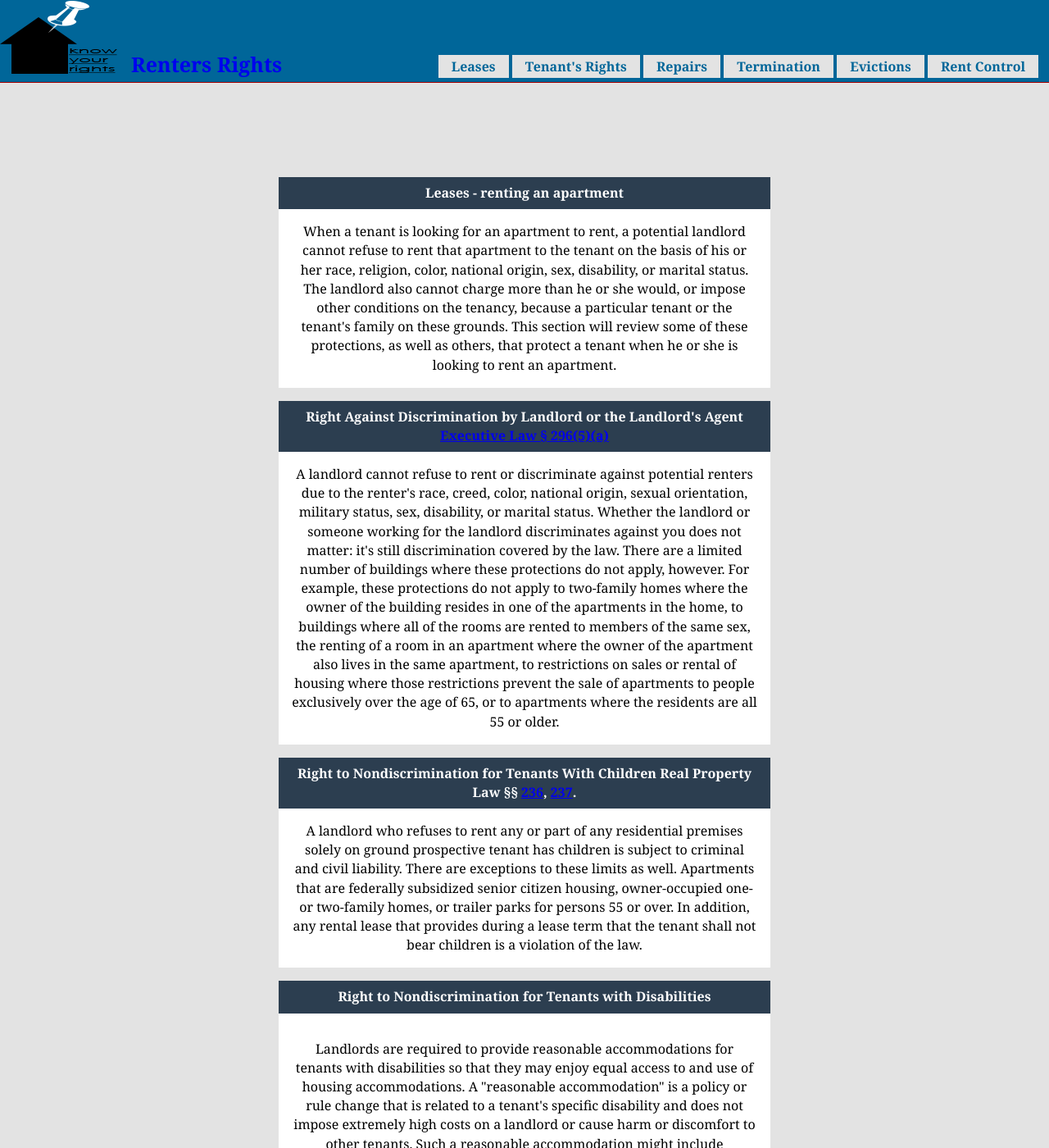
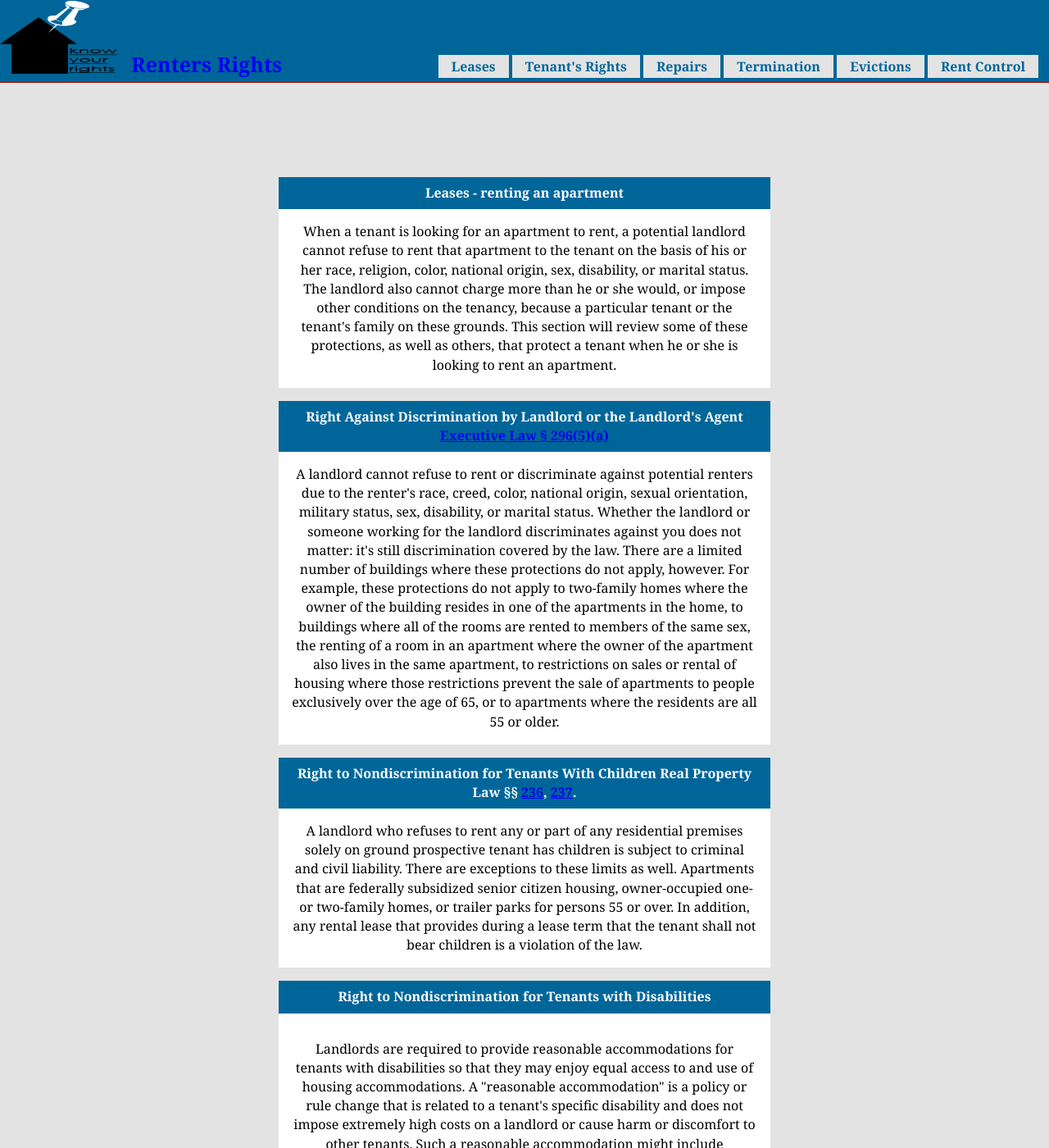
Before and after one commit to iinf362/team4, a Jekyll site: the page built from leases.html, in a window 1280 px wide and 1400 px high. Shown: the whole window at 82% size. Built offline with Jekyll 4.4.1, drawn with Linux system fonts in a browser that asks for light colours.

Commit message:
changed color, fixed js

```diff
--- a/_includes/footer.html
+++ b/_includes/footer.html
@@ -4,5 +4,6 @@
             <p>Team 4 © 2014 | EMAIL</p>
         </div>
 <!--/Footer-->
+<script src="js/main.js"></script>
     </body>
 </html>
--- a/css/main.css
+++ b/css/main.css
@@ -211,7 +211,7 @@ p {
 
 .drop-title {
   font-weight: bold;
-  background: #2c3e50;
+  background: #006699;
   color: white;
   padding: 0.5em 1em;
   cursor: pointer;
```
